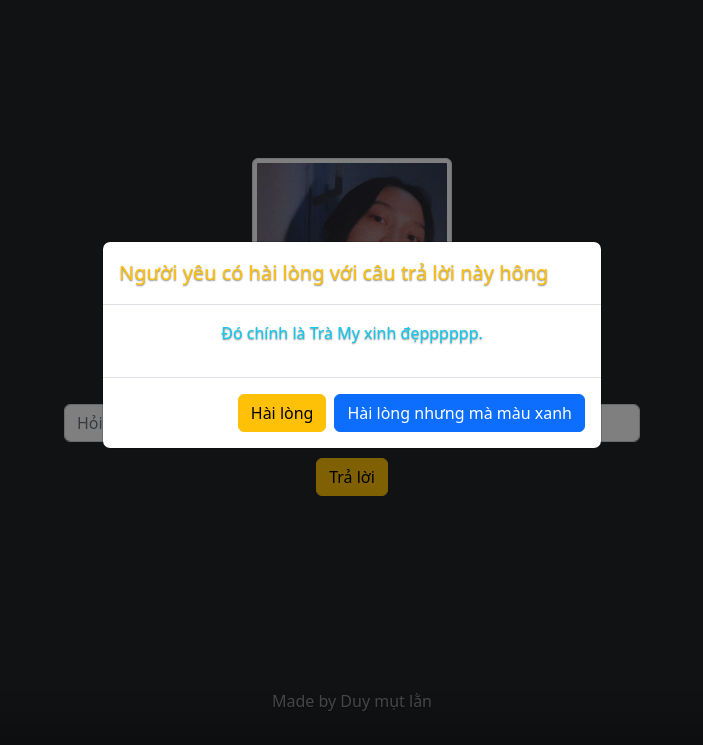
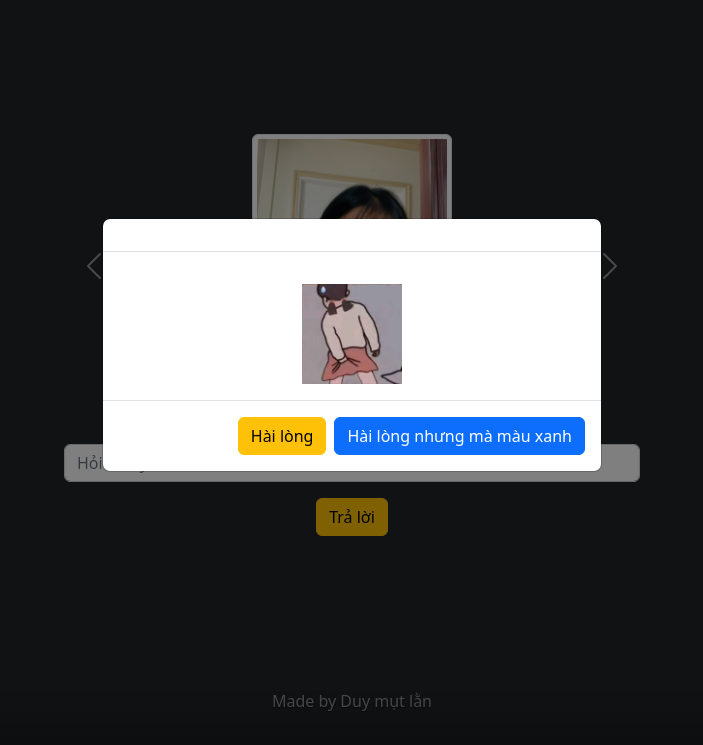
Before and after one commit to duyandmy/duyandmy.github.io, a plain HTML site: page index.html in a window 1280 px wide. Both pictures are taken after a click on the button "Trả lời". Shown: the part 55-800 px from the top of the page, without its empty margins (288-991 px from the left). Drawn offline with nearby package versions, Linux system fonts and the light colour scheme.

Commit message:
add more rep

```diff
--- a/index.html
+++ b/index.html
@@ -88,20 +88,43 @@
         </header>
 
         <main class="px-3">
-            <img src="ngeo.jpg" class="img-thumbnail" height="200px" width="200px" alt="...">
+            <div id="carouselExampleControls" class="carousel slide" data-bs-ride="carousel">
+                <div class="carousel-inner">
+                    <div class="carousel-item active">
+                        <img src="image/ngeo.jpg" class="img-thumbnail" height="200px" width="200px" alt="...">
+                    </div>
+                    <div class="carousel-item active">
+                        <img src="image/ngeo_1.jpg" class="img-thumbnail" height="200px" width="200px" alt="...">
+                    </div>
+                    <div class="carousel-item">
+                        <img src="image/ngeo_3.jpg" class="img-thumbnail" height="200px" width="200px" alt="...">
+                    </div>
+                    <div class="carousel-item">
+                        <img src="image/ngeo_5.jpg" class="img-thumbnail" height="200px" width="200px" alt="...">
+                    </div>
+                </div>
+                <button class="carousel-control-prev" type="button" data-bs-target="#carouselExampleControls"
+                    data-bs-slide="prev">
+                    <span class="carousel-control-prev-icon" aria-hidden="true"></span>
+                    <span class="visually-hidden">Previous</span>
+                </button>
+                <button class="carousel-control-next" type="button" data-bs-target="#carouselExampleControls"
+                    data-bs-slide="next">
+                    <span class="carousel-control-next-icon" aria-hidden="true"></span>
+                    <span class="visually-hidden">Next</span>
+                </button>
+            </div>
             <p class="lead"> Người yêu hỏi ở dưới đây nha </p>
             <div class="px-3">
-                <input type="text" class="form-control" id="question" placeholder="Hỏi ở đây nè" oninput="inp()">
+                <input type="text" class="form-control" id="question" placeholder="Hỏi ở đây nè">
             </div>
             <div class="py-3">
                 <!-- <button class="btn btn-warning" onclick="ans()"> Trả lời </button> -->
                 <!-- Button trigger modal -->
-                <button type="button" class="btn btn-warning" onclick="ans()" data-bs-toggle="modal" data-bs-target="#staticBackdrop">
+                <button type="button" class="btn btn-warning" onclick="ans()" data-bs-toggle="modal"
+                    data-bs-target="#staticBackdrop">
                     Trả lời
                 </button>
-            </div>
-            <div class="m-3">
-                <p id="display1"></p>
             </div>
         </main>
 
@@ -117,26 +140,52 @@
         <div class="modal-dialog modal-dialog-centered">
             <div class="modal-content">
                 <div class="modal-header">
-                    <h5 class="modal-title text-warning"> Người yêu có hài lòng với câu trả lời này hông </h5>
+                    <h5 class="modal-title text-success" id="quest"></h5>
                 </div>
                 <div class="modal-body">
                     <p id="display" class="text-info"></p>
+                    <img id="disp-img" width="100px" height="100px" alt="...">
                 </div>
                 <div class="modal-footer">
-                    <button type="button" class="btn btn-warning" data-bs-dismiss="modal"> Hài lòng </button>
-                    <button type="button" class="btn btn-primary" data-bs-dismiss="modal"> Hài lòng nhưng mà màu xanh </button>
+                    <button type="button" class="btn btn-warning" data-bs-dismiss="modal" onclick="del()"> Hài lòng </button>
+                    <button type="button" class="btn btn-primary" data-bs-dismiss="modal" onclick="del()"> Hài lòng nhưng mà màu xanh
+                    </button>
                 </div>
             </div>
         </div>
     </div>
 
     <script>
-        function inp() {
-            document.getElementById("display").innerHTML = "";
+        const ansArr = [
+            "image/troll.jpg",
+            "Đó chính là Trà My xinh đẹpppppp.",
+            "Trà My mãi đỉnhhhh.",
+            "Trà My dễ thương.",
+            "Du a mai đẹt ti nì",
+            "Cho mình xin 3 quả hột dịt lộn rồi mình trả lời bạn mình ơi. :)))",
+            "Tôi đao đớn, tôi gục ngã",
+            "Cú tui cú tui"
+        ];
+        let inp = document.getElementById("question");
+        let disp = document.getElementById("display");
+        let quest = document.getElementById("quest");
+        let troll = document.getElementById("disp-img");
+
+        function del() {
+            inp.value = ""
         }
 
         function ans() {
-            document.getElementById("display").innerHTML = "Đó chính là Trà My xinh đẹpppppp.";
+            let i = Math.floor(Math.random() * 8);
+            quest.innerHTML = inp.value;
+            if (inp.value == "" || i == 0) {
+                disp.innerHTML = "";
+                troll.src = ansArr[0];
+                troll.removeAttribute("hidden");
+            } else {
+                troll.setAttribute("hidden", "hidden");
+                disp.innerHTML = ansArr[i];
+            }
         }
     </script>
 
```
Also changed, not shown: image/ngeo.jpg (renamed from ngeo.jpg), image/ngeo_1.jpg (added), image/ngeo_3.jpg (added), image/ngeo_5.jpg (added), image/troll.jpg (added).
